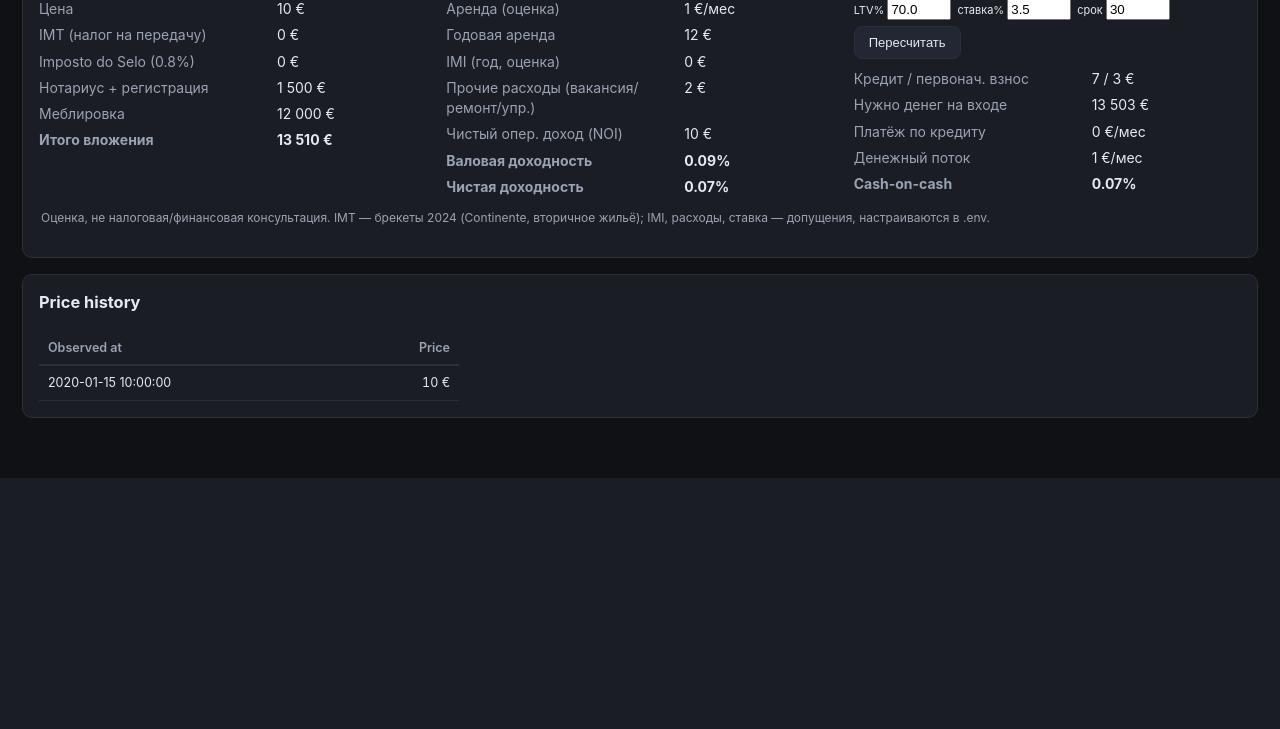
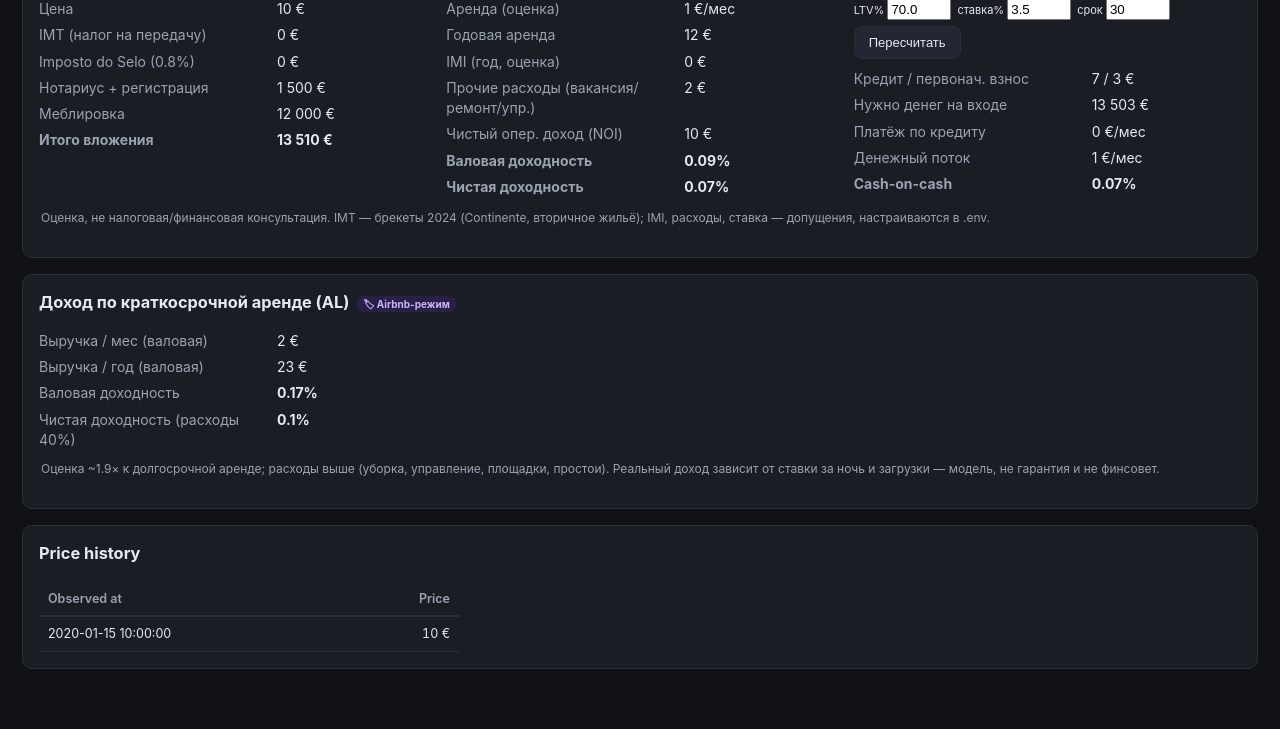
Before and after one commit to webmit11/idealista, a FastAPI app: page /property/1 in a window 1280 px wide. Shown: the part 1307-2036 px from the top of the page. Before the commit the page ends 1785 px from the top, so only its background shows below. Run offline with FastAPI, Linux system fonts and the light colour scheme; tables that the repository leaves empty hold one stand-in row (values such as "Sample post"); grey boxes are pictures that could not be loaded.

Commit message:
Short-term (AL) income model for Alojamento Local listings
For AL-licensed properties, income is the short-term-rental case, not
long-term: compute_investment gains an "al" block (gross revenue ~1.9x
long-term rent, typology-tilted, with higher ~40% opex) shown on the
Mini App + web detail; AL-business cards show the AL gross yield.
Multiplier/opex configurable via .env.

Co-Authored-By: Claude Opus 4.8 <noreply@anthropic.com>

```diff
--- a/app/core/config.py
+++ b/app/core/config.py
@@ -130,6 +130,9 @@ class Settings(BaseSettings):
     notary_registration_eur: float = 1500.0  # notary + land registry estimate
     imi_rate: float = 0.003                  # annual IMI proxy (% of price)
     operating_cost_pct: float = 0.20         # of rent: vacancy/maintenance/mgmt/condo/insurance
+    # Short-term rental (Alojamento Local) scenario, shown for AL-licensed listings.
+    al_gross_multiplier: float = 1.9         # AL gross revenue vs long-term rent (typology-tilted)
+    al_operating_cost_pct: float = 0.40      # higher opex: cleaning/management/utilities/fees/vacancy
     mortgage_ltv: float = 0.70               # loan-to-value
     mortgage_rate: float = 0.035             # annual interest rate
     mortgage_term_years: int = 30
--- a/app/services/investment.py
+++ b/app/services/investment.py
@@ -34,6 +34,18 @@ def imt(price: float, brackets=IMT_BRACKETS_SECONDARY) -> float:
         if upper is None or price <= upper:
             return round(max(0.0, price * rate - deduction), 2)
     return 0.0
+
+
+def al_multiplier(typology: Optional[str]) -> float:
+    """Short-term (AL) gross revenue multiplier over long-term rent, tilted by
+    typology — smaller units command a bigger short-term premium in Porto."""
+    base = settings.al_gross_multiplier
+    t = (typology or "").upper()
+    if t in ("T0", "T1", "STUDIO"):
+        return round(base * 1.15, 3)
+    if t in ("T3", "T4", "T5", "T6"):
+        return round(base * 0.85, 3)
+    return base
 
 
 def monthly_payment(loan: float, annual_rate: float, years: int) -> float:
@@ -78,6 +90,14 @@ def compute_investment(
     gross_yield = round(annual_rent / total_investment * 100, 2)
     net_yield = round(noi / total_investment * 100, 2)
 
+    # --- Short-term rental (Alojamento Local) scenario ---
+    al_mult = al_multiplier(typology)
+    al_annual_gross = round(annual_rent * al_mult, 2)
+    al_opex = round(al_annual_gross * settings.al_operating_cost_pct, 2)
+    al_noi = round(al_annual_gross - al_opex - imi, 2)
+    al_gross_yield = round(al_annual_gross / total_investment * 100, 2)
+    al_net_yield = round(al_noi / total_investment * 100, 2)
+
     # --- Mortgage scenario ---
     loan = round(price * ltv, 2)
     down_payment = round(price - loan, 2)
@@ -99,6 +119,13 @@ def compute_investment(
             "operating_costs": operating_costs, "noi": noi,
             "gross_yield": gross_yield, "net_yield": net_yield,
         },
+        "al": {
+            "multiplier": al_mult,
+            "monthly_gross": round(al_annual_gross / 12, 2),
+            "annual_gross": al_annual_gross,
+            "opex": al_opex, "opex_pct": round(settings.al_operating_cost_pct * 100),
+            "noi": al_noi, "gross_yield": al_gross_yield, "net_yield": al_net_yield,
+        },
         "mortgage": {
             "ltv_pct": round(ltv * 100, 1), "rate_pct": round(rate * 100, 2),
             "term_years": term_years, "loan": loan, "down_payment": down_payment,
--- a/app/services/query.py
+++ b/app/services/query.py
@@ -11,6 +11,7 @@ from sqlmodel import Session, select
 from app.core.config import settings
 from app.db.models import Property, Score
 from app.services.bad_neighborhoods import get_text_phrases, get_zone_keywords
+from app.services.investment import al_multiplier
 from app.services.scoring import SOUTH_FACING_KEYWORDS
 
 
@@ -224,6 +225,10 @@ def serialize(prop: Property, score: Optional[Score]) -> dict:
         "has_elevator": prop.has_elevator,
         "has_garage": prop.has_garage,
         "has_al_license": prop.has_al_license,
+        "al_gross_yield": (
+            round(prop.gross_yield_percent * al_multiplier(prop.typology), 2)
+            if (prop.has_al_license and prop.gross_yield_percent) else None
+        ),
         "has_balcony": prop.has_balcony,
         "has_terrace": prop.has_terrace,
         "condition": prop.condition,
--- a/app/templates/property_detail.html
+++ b/app/templates/property_detail.html
@@ -164,6 +164,21 @@
 </div>
 {% endif %}
 
+{% if invest and invest.al and p.has_al_license %}
+<div class="panel" style="margin-bottom:16px;">
+  <h3 style="margin-top:0;">Доход по краткосрочной аренде (AL)
+    <span class="newbadge" style="background:#2a1f47; color:#cbb4ff; border:none;">🏷 Airbnb-режим</span>
+  </h3>
+  <div class="kv">
+    <div>Выручка / мес (валовая)</div><div>{{ '{:,.0f}'.format(invest.al.monthly_gross).replace(',', ' ') }} €</div>
+    <div>Выручка / год (валовая)</div><div>{{ '{:,.0f}'.format(invest.al.annual_gross).replace(',', ' ') }} €</div>
+    <div>Валовая доходность</div><div><b>{{ invest.al.gross_yield }}%</b></div>
+    <div>Чистая доходность (расходы {{ invest.al.opex_pct }}%)</div><div><b>{{ invest.al.net_yield }}%</b></div>
+  </div>
+  <div class="meta" style="margin-top:10px;">Оценка ~{{ invest.al.multiplier }}× к долгосрочной аренде; расходы выше (уборка, управление, площадки, простои). Реальный доход зависит от ставки за ночь и загрузки — модель, не гарантия и не финсовет.</div>
+</div>
+{% endif %}
+
 {% if history %}
 <div class="panel">
   <h3 style="margin-top:0;">Price history</h3>
```
Also changed, not shown: app/templates/miniapp.html (+17 -4 lines).
